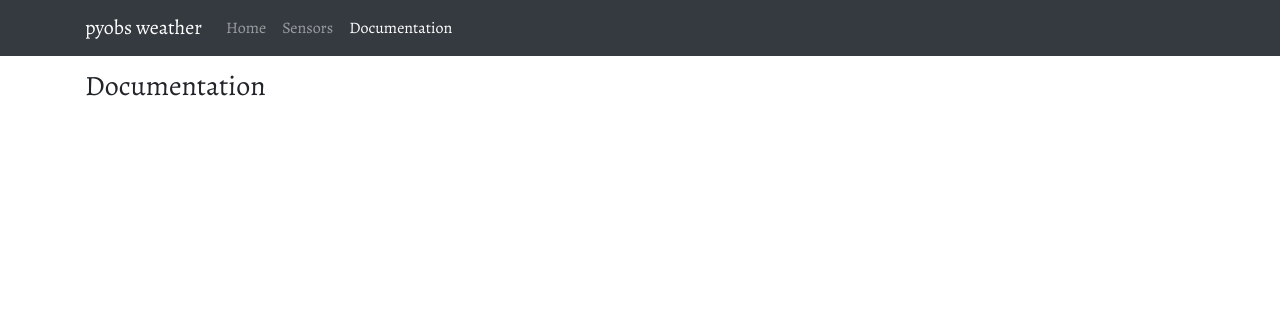
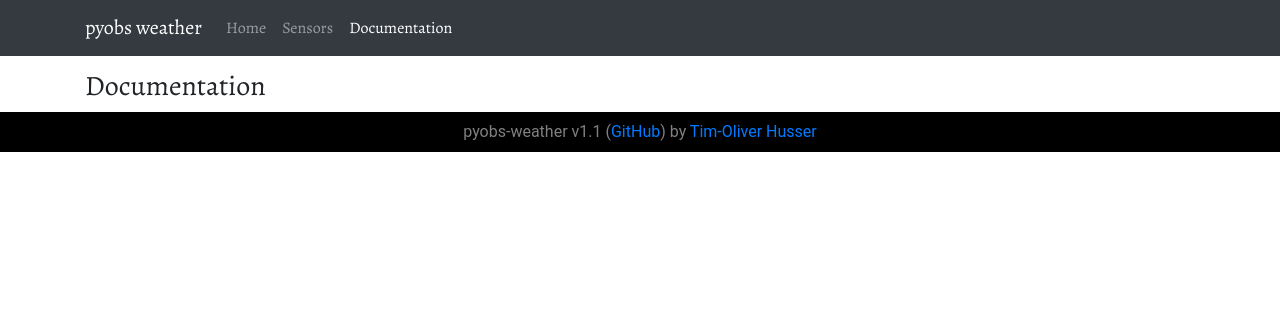
Before and after one commit to pyobs/pyobs-weather, a Django app: page /docs/ in a window 1280 px wide. Shown: the top 316 px of the page. Run offline with Django 3.2, Linux system fonts and the light colour scheme; parts of the project's set-up code (start-up, migrations or seed data) failed here and were passed over; some libraries are stand-ins or nearby versions; some web fonts are replaced.

Commit message:
added footer to page

```diff
--- a/pyobs_weather/frontend/static/frontend/css/styles.css
+++ b/pyobs_weather/frontend/static/frontend/css/styles.css
@@ -97,3 +97,10 @@ p.sensorUnit {
     border: 1px solid black;
     display: block;
 }
+
+footer {
+    background-color: black;
+    color: grey;
+    text-align: center;
+    padding: 0.5em;
+}
--- a/pyobs_weather/frontend/templates/base.html
+++ b/pyobs_weather/frontend/templates/base.html
@@ -1,5 +1,5 @@
 <!doctype html>
-{% load static %}
+{% load static version %}
 <html>
 <head>
     <title>{{ title }}</title>
@@ -58,6 +58,11 @@
     {% endblock %}
 </div>
 
+<footer>
+    pyobs-weather v{% version %} (<a href="https://github.com/pyobs/pyobs-weather">GitHub</a>)
+    by <a href="mailto:thusser@uni-goettingen.de">Tim-Oliver Husser</a>
+</footer>
+
 <script src="{% static "frontend/js/vendor/jquery.min.js" %}"></script>
 <script src="{% static "frontend/js/vendor/moment.min.js" %}"></script>
 <script src="{% static "frontend/js/app.js" %}"></script>
--- /dev/null
+++ b/pyobs_weather/frontend/templatetags/version.py
@@ -0,0 +1,9 @@
+from django import template
+from pyobs_weather.version import VERSION
+
+register = template.Library()
+
+
+@register.simple_tag
+def version():
+    return VERSION
--- /dev/null
+++ b/pyobs_weather/version.py
@@ -0,0 +1 @@
+VERSION = '1.1'
--- a/pyobs_weather/weather/stations/json.py
+++ b/pyobs_weather/weather/stations/json.py
@@ -74,7 +74,7 @@ class JSON(WeatherStation):
         log.info('Updating Database station %s...' % self._station.code)
 
         # read data
-        res = requests.get(self.url)
+        res = requests.get(self.url, proxies={'http': 'socks5://localhost:1080/'})
         if res.status_code != 200:
             log.warning('Could not fetch JSON.')
             return
```
Also changed, not shown: README.md, pyobs_weather/frontend/templatetags/__init__.py (added).
